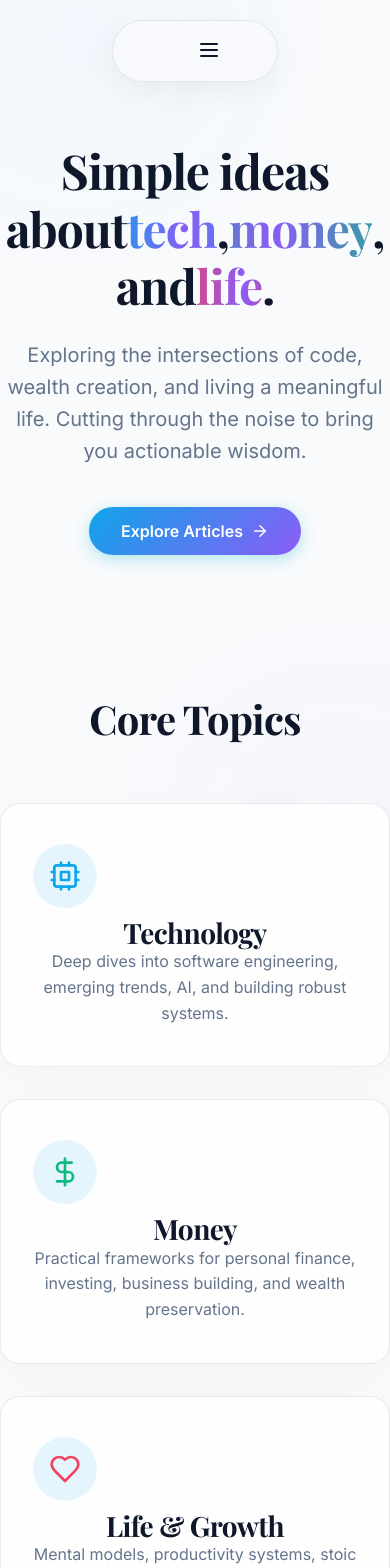
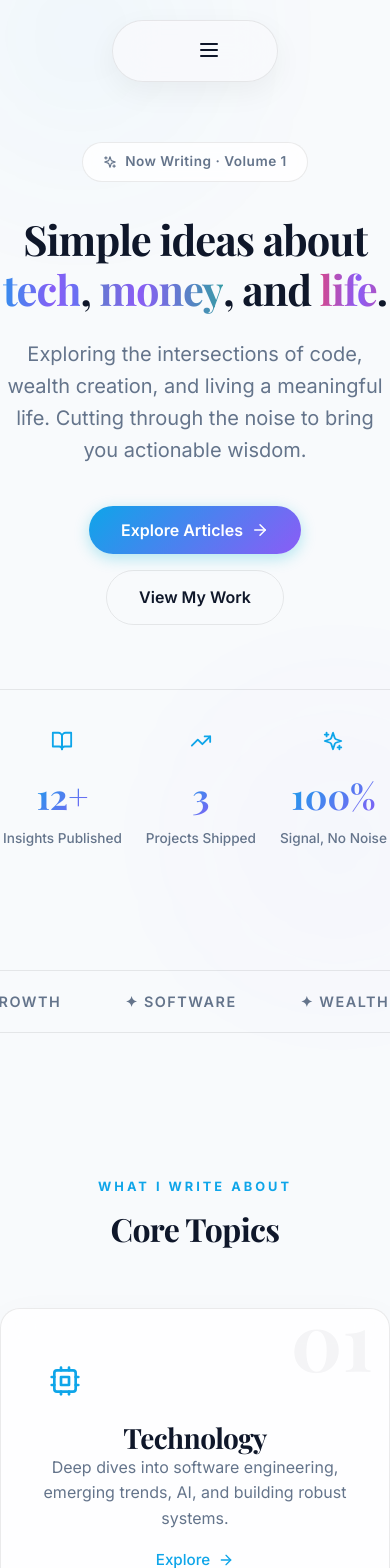
Before and after one commit to satish051/satish-insights, a React (Vite) app: page / in a window 390 px wide. Shown: the top 1568 px of the page. Built offline with nearby package versions, Linux system fonts and the light colour scheme; a web font is replaced by a local one.

Commit message:
Creative overhaul: ticker, stats bar, hero badge, work card overlays, section eyebrows

```diff
--- a/src/index.css
+++ b/src/index.css
@@ -202,6 +202,248 @@ main {
 .btn-primary:hover {
   transform: translateY(-2px);
   box-shadow: 0 6px 20px rgba(139, 92, 246, 0.4);
+}
+
+.btn-secondary {
+  background: transparent;
+  color: var(--text-main);
+  border: 1px solid var(--panel-border);
+  padding: 14px 32px;
+  border-radius: 30px;
+  font-weight: 600;
+  font-size: 1rem;
+  font-family: var(--font-sans);
+  cursor: pointer;
+  transition: all 0.3s ease;
+  display: inline-flex;
+  align-items: center;
+  gap: 8px;
+  text-decoration: none;
+}
+
+.btn-secondary:hover {
+  border-color: var(--accent-cyan);
+  color: var(--accent-cyan);
+  background: rgba(14, 165, 233, 0.05);
+}
+
+/* Hero Badge */
+.hero-badge {
+  display: inline-flex;
+  align-items: center;
+  gap: 8px;
+  background: var(--panel-bg);
+  border: 1px solid var(--panel-border);
+  backdrop-filter: blur(12px);
+  padding: 8px 20px;
+  border-radius: 50px;
+  font-size: 0.85rem;
+  font-weight: 600;
+  color: var(--text-muted);
+  margin-bottom: 32px;
+  letter-spacing: 0.5px;
+}
+
+/* Stats Row */
+.stats-row {
+  display: flex;
+  justify-content: center;
+  gap: 48px;
+  margin-top: 64px;
+  padding-top: 40px;
+  border-top: 1px solid var(--panel-border);
+  flex-wrap: wrap;
+}
+
+.stat-item {
+  display: flex;
+  flex-direction: column;
+  align-items: center;
+  gap: 4px;
+  text-align: center;
+}
+
+.stat-icon {
+  color: var(--accent-cyan);
+  margin-bottom: 4px;
+}
+
+.stat-value {
+  font-family: var(--font-serif);
+  font-size: 2.2rem;
+  font-weight: 700;
+  background: var(--accent-gradient);
+  -webkit-background-clip: text;
+  -webkit-text-fill-color: transparent;
+  background-clip: text;
+}
+
+.stat-label {
+  font-size: 0.85rem;
+  color: var(--text-muted);
+  font-weight: 500;
+}
+
+/* Marquee Ticker */
+.ticker-wrapper {
+  overflow: hidden;
+  padding: 18px 0;
+  border-top: 1px solid var(--panel-border);
+  border-bottom: 1px solid var(--panel-border);
+  margin: 60px 0;
+  white-space: nowrap;
+}
+
+.ticker-track {
+  display: inline-flex;
+  gap: 0;
+  animation: ticker 30s linear infinite;
+}
+
+.ticker-item {
+  display: inline-block;
+  padding: 0 32px;
+  font-size: 0.9rem;
+  font-weight: 600;
+  text-transform: uppercase;
+  letter-spacing: 1.5px;
+  color: var(--text-muted);
+  white-space: nowrap;
+  transition: color 0.3s;
+}
+
+.ticker-item:hover {
+  color: var(--accent-cyan);
+}
+
+@keyframes ticker {
+  from { transform: translateX(0); }
+  to { transform: translateX(-50%); }
+}
+
+/* Section Header with eyebrow */
+.section-header {
+  text-align: center;
+  margin-bottom: 60px;
+}
+
+.section-eyebrow {
+  display: inline-block;
+  font-size: 0.8rem;
+  font-weight: 700;
+  text-transform: uppercase;
+  letter-spacing: 3px;
+  color: var(--accent-cyan);
+  margin-bottom: 12px;
+}
+
+/* Enhanced Topic Cards */
+.topic-card-creative {
+  position: relative;
+  overflow: hidden;
+}
+
+.topic-number {
+  font-family: var(--font-serif);
+  font-size: 5rem;
+  font-weight: 700;
+  opacity: 0.04;
+  position: absolute;
+  top: -10px;
+  right: 16px;
+  line-height: 1;
+  pointer-events: none;
+  color: var(--text-main);
+}
+
+/* Works Grid */
+.works-grid {
+  display: grid;
+  grid-template-columns: repeat(auto-fit, minmax(340px, 1fr));
+  gap: 32px;
+}
+
+.work-card {
+  display: block;
+  text-decoration: none;
+  overflow: hidden;
+  transition: all 0.4s cubic-bezier(0.16, 1, 0.3, 1);
+}
+
+.work-card:hover {
+  transform: translateY(-8px) scale(1.01);
+  border-color: rgba(14, 165, 233, 0.3);
+  box-shadow: 0 24px 48px rgba(0, 0, 0, 0.12), 0 0 24px rgba(14, 165, 233, 0.1);
+}
+
+.work-img-wrapper {
+  position: relative;
+  overflow: hidden;
+  height: 220px;
+}
+
+.work-img {
+  width: 100%;
+  height: 100%;
+  object-fit: cover;
+  object-position: top;
+  transition: transform 0.5s ease;
+}
+
+.work-card:hover .work-img {
+  transform: scale(1.06);
+}
+
+.work-overlay {
+  position: absolute;
+  inset: 0;
+  background: linear-gradient(135deg, rgba(14,165,233,0.7), rgba(139,92,246,0.7));
+  display: flex;
+  align-items: center;
+  justify-content: center;
+  opacity: 0;
+  transition: opacity 0.3s ease;
+}
+
+.work-card:hover .work-overlay {
+  opacity: 1;
+}
+
+.work-visit-btn {
+  display: inline-flex;
+  align-items: center;
+  gap: 8px;
+  background: white;
+  color: #0f172a;
+  padding: 12px 24px;
+  border-radius: 50px;
+  font-weight: 700;
+  font-size: 0.9rem;
+}
+
+.work-info {
+  padding: 24px 28px;
+  display: flex;
+  flex-direction: column;
+  gap: 8px;
+}
+
+.work-info h3 {
+  font-size: 1.3rem;
+}
+
+.work-info p {
+  font-size: 0.9rem;
+  color: var(--text-muted);
+  line-height: 1.6;
+}
+
+.work-url {
+  font-size: 0.78rem;
+  color: var(--accent-cyan);
+  font-family: monospace;
+  margin-top: 4px;
+  opacity: 0.8;
 }
 
 /* Header */
@@ -615,13 +857,29 @@ main {
   }
 
   /* Added mobile grid and form handling */
-  .featured-grid, .topics-grid {
+  .featured-grid, .topics-grid, .works-grid {
     grid-template-columns: 1fr;
   }
 
   .newsletter-form {
     flex-direction: column;
   }
+
+  .stats-row {
+    gap: 24px;
+  }
+
+  .hero h1 {
+    font-size: 2.6rem;
+  }
+
+  .hero {
+    padding: 80px 0 60px;
+  }
+
+  .section-title {
+    font-size: 2rem;
+  }
 }
 
 .mobile-menu-btn { display: none; }
--- a/src/pages/Home.jsx
+++ b/src/pages/Home.jsx
@@ -1,13 +1,27 @@
 import React, { useEffect } from 'react';
 import { Link, useLocation } from 'react-router-dom';
-import { Cpu, DollarSign, Heart, ArrowRight } from 'lucide-react';
-import { motion } from 'framer-motion';
+import { Cpu, DollarSign, Heart, ArrowRight, ExternalLink, Sparkles, TrendingUp, BookOpen } from 'lucide-react';
+import { motion, useScroll, useTransform } from 'framer-motion';
 import { articles } from '../data/articles';
 import { works } from '../data/works';
 import Newsletter from '../components/Newsletter';
 
+const TICKER_ITEMS = [
+  '✦ Technology', '✦ Money', '✦ Life & Growth', '✦ Software', '✦ Wealth', '✦ Mindset',
+  '✦ AI', '✦ Investing', '✦ Productivity', '✦ Deep Work', '✦ Clarity', '✦ Simplicity'
+];
+
+const STATS = [
+  { icon: <BookOpen size={22} />, value: '12+', label: 'Insights Published' },
+  { icon: <TrendingUp size={22} />, value: '3', label: 'Projects Shipped' },
+  { icon: <Sparkles size={22} />, value: '100%', label: 'Signal, No Noise' },
+];
+
 export default function Home() {
   const location = useLocation();
+  const { scrollY } = useScroll();
+  const heroY = useTransform(scrollY, [0, 400], [0, -80]);
+  const heroOpacity = useTransform(scrollY, [0, 300], [1, 0.3]);
 
   useEffect(() => {
     if (location.hash) {
@@ -20,6 +34,7 @@ export default function Home() {
       }
     }
   }, [location]);
+
   return (
     <motion.main
       initial={{ opacity: 0, y: 10 }}
@@ -31,62 +46,148 @@ export default function Home() {
       <motion.section
         id="home"
         className="hero container"
+        style={{ y: heroY, opacity: heroOpacity }}
+      >
+        {/* Floating badge */}
+        <motion.div
+          initial={{ opacity: 0, scale: 0.8 }}
+          animate={{ opacity: 1, scale: 1 }}
+          transition={{ delay: 0.2, type: 'spring' }}
+          className="hero-badge"
+        >
+          <Sparkles size={14} /> Now Writing · Volume 1
+        </motion.div>
+
+        <motion.h1
+          initial={{ opacity: 0, y: 30 }}
+          animate={{ opacity: 1, y: 0 }}
+          transition={{ duration: 0.7, delay: 0.3 }}
+          style={{ position: 'relative', zIndex: 10 }}
+        >
+          Simple ideas about{' '}
+          <motion.span
+            drag
+            dragConstraints={{ left: 0, right: 0, top: 0, bottom: 0 }}
+            dragElastic={0.5}
+            whileHover={{ scale: 1.1 }}
+            whileDrag={{ scale: 1.3 }}
+            className="text-gradient-animated cursor-grab"
+            style={{ animationDelay: '0s', display: 'inline-block' }}
+          >
+            tech
+          </motion.span>
+          ,{' '}
+          <motion.span
+            drag
+            dragConstraints={{ left: 0, right: 0, top: 0, bottom: 0 }}
+            dragElastic={0.5}
+            whileHover={{ scale: 1.1 }}
+            whileDrag={{ scale: 1.3 }}
+            className="text-gradient-animated cursor-grab"
+            style={{ animationDelay: '2s', '--gradient-start': '#10b981', display: 'inline-block' }}
+          >
+            money
+          </motion.span>
+          , and{' '}
+          <motion.span
+            drag
+            dragConstraints={{ left: 0, right: 0, top: 0, bottom: 0 }}
+            dragElastic={0.5}
+            whileHover={{ scale: 1.1 }}
+            whileDrag={{ scale: 1.3 }}
+            className="text-gradient-animated cursor-grab"
+            style={{ animationDelay: '4s', '--gradient-start': '#f43f5e', display: 'inline-block' }}
+          >
+            life
+          </motion.span>
+          .
+        </motion.h1>
+
+        <motion.p
           initial={{ opacity: 0, y: 20 }}
           animate={{ opacity: 1, y: 0 }}
-        transition={{ duration: 0.5, delay: 0.1 }}
+          transition={{ duration: 0.6, delay: 0.5 }}
         >
-        <h1 style={{position: 'relative', zIndex: 10}}>
-          Simple ideas about
-          <motion.span drag dragConstraints={{ left: 0, right: 0, top: 0, bottom: 0 }} dragElastic={0.5} whileHover={{ scale: 1.1 }} whileDrag={{ scale: 1.3 }} className="text-gradient-animated cursor-grab" style={{animationDelay: '0s', display: 'inline-block'}}> tech</motion.span>,
-          <motion.span drag dragConstraints={{ left: 0, right: 0, top: 0, bottom: 0 }} dragElastic={0.5} whileHover={{ scale: 1.1 }} whileDrag={{ scale: 1.3 }} className="text-gradient-animated cursor-grab" style={{animationDelay: '2s', '--gradient-start': '#10b981', display: 'inline-block'}}> money</motion.span>, and
-          <motion.span drag dragConstraints={{ left: 0, right: 0, top: 0, bottom: 0 }} dragElastic={0.5} whileHover={{ scale: 1.1 }} whileDrag={{ scale: 1.3 }} className="text-gradient-animated cursor-grab" style={{animationDelay: '4s', '--gradient-start': '#f43f5e', display: 'inline-block'}}> life</motion.span>.
-        </h1>
-        <p>Exploring the intersections of code, wealth creation, and living a meaningful life. Cutting through the noise to bring you actionable wisdom.</p>
-        <button className="btn-primary" onClick={() => window.location.href='#insights'}>
+          Exploring the intersections of code, wealth creation, and living a meaningful life. Cutting through the noise to bring you actionable wisdom.
+        </motion.p>
+
+        <motion.div
+          initial={{ opacity: 0, y: 20 }}
+          animate={{ opacity: 1, y: 0 }}
+          transition={{ duration: 0.6, delay: 0.65 }}
+          style={{ display: 'flex', gap: '16px', justifyContent: 'center', flexWrap: 'wrap' }}
+        >
+          <button className="btn-primary" onClick={() => window.location.href = '#insights'}>
             Explore Articles <ArrowRight size={18} />
           </button>
+          <a href="#works" className="btn-secondary">
+            View My Work
+          </a>
+        </motion.div>
+
+        {/* Stats Row */}
+        <motion.div
+          className="stats-row"
+          initial={{ opacity: 0, y: 20 }}
+          animate={{ opacity: 1, y: 0 }}
+          transition={{ delay: 0.85 }}
+        >
+          {STATS.map((s, i) => (
+            <div key={i} className="stat-item">
+              <span className="stat-icon">{s.icon}</span>
+              <span className="stat-value">{s.value}</span>
+              <span className="stat-label">{s.label}</span>
+            </div>
+          ))}
+        </motion.div>
       </motion.section>
+
+      {/* Marquee Ticker */}
+      <div className="ticker-wrapper">
+        <div className="ticker-track">
+          {[...TICKER_ITEMS, ...TICKER_ITEMS].map((item, i) => (
+            <span key={i} className="ticker-item">{item}</span>
+          ))}
+        </div>
+      </div>
 
       {/* Topics Section */}
       <section id="topics" className="topics container">
-        <motion.h2
-          className="section-title"
+        <motion.div
+          className="section-header"
           initial={{ opacity: 0, y: 20 }}
           whileInView={{ opacity: 1, y: 0 }}
           viewport={{ once: true }}
         >
-          Core Topics
-        </motion.h2>
+          <span className="section-eyebrow">What I Write About</span>
+          <h2 className="section-title">Core Topics</h2>
+        </motion.div>
         <div className="topics-grid">
-          <motion.div initial={{ opacity: 0, y: 20 }} whileInView={{ opacity: 1, y: 0 }} viewport={{ once: true }} transition={{ delay: 0.1 }}>
-            <Link to="/category/technology" className="topic-card glass-panel" style={{ display: 'block' }}>
-              <div className="topic-icon">
-                <Cpu size={32} />
+          {[
+            { to: '/category/technology', Icon: Cpu, label: 'Technology', desc: 'Deep dives into software engineering, emerging trends, AI, and building robust systems.', color: 'var(--accent-cyan)', num: '01' },
+            { to: '/category/money', Icon: DollarSign, label: 'Money', desc: 'Practical frameworks for personal finance, investing, business building, and wealth preservation.', color: '#10b981', num: '02' },
+            { to: '/category/life-growth', Icon: Heart, label: 'Life & Growth', desc: 'Mental models, productivity systems, stoic philosophy, and mastering the human experience.', color: '#f43f5e', num: '03' },
+          ].map(({ to, Icon, label, desc, color, num }, i) => (
+            <motion.div
+              key={num}
+              initial={{ opacity: 0, y: 30 }}
+              whileInView={{ opacity: 1, y: 0 }}
+              viewport={{ once: true }}
+              transition={{ delay: i * 0.15 }}
+            >
+              <Link to={to} className="topic-card glass-panel topic-card-creative" style={{ display: 'block' }}>
+                <span className="topic-number">{num}</span>
+                <div className="topic-icon" style={{ color, background: `${color}18` }}>
+                  <Icon size={32} />
                 </div>
-              <h3>Technology</h3>
-              <p>Deep dives into software engineering, emerging trends, AI, and building robust systems.</p>
+                <h3>{label}</h3>
+                <p>{desc}</p>
+                <span className="read-more" style={{ color, marginTop: '16px' }}>
+                  Explore <ArrowRight size={16} />
+                </span>
               </Link>
             </motion.div>
-
-          <motion.div initial={{ opacity: 0, y: 20 }} whileInView={{ opacity: 1, y: 0 }} viewport={{ once: true }} transition={{ delay: 0.2 }}>
-            <Link to="/category/money" className="topic-card glass-panel" style={{ display: 'block' }}>
-              <div className="topic-icon" style={{color: '#10b981'}}>
-                <DollarSign size={32} />
-              </div>
-              <h3>Money</h3>
-              <p>Practical frameworks for personal finance, investing, business building, and wealth preservation.</p>
-            </Link>
-          </motion.div>
-
-          <motion.div initial={{ opacity: 0, y: 20 }} whileInView={{ opacity: 1, y: 0 }} viewport={{ once: true }} transition={{ delay: 0.3 }}>
-            <Link to="/category/life-growth" className="topic-card glass-panel" style={{ display: 'block' }}>
-              <div className="topic-icon" style={{color: '#f43f5e'}}>
-                <Heart size={32} />
-              </div>
-              <h3>Life & Growth</h3>
-              <p>Mental models, productivity systems, stoic philosophy, and mastering the human experience.</p>
-            </Link>
-          </motion.div>
+          ))}
         </div>
       </section>
 
@@ -102,7 +203,7 @@ export default function Home() {
             <h2 className="text-gradient">Visualized Wisdom</h2>
             <h3>The Concept of Leverage</h3>
             <p>Sometimes ideas are better understood through motion. Watch this short concept video breaking down how high-leverage individuals build outsized value with minimal effort.</p>
-            <button className="btn-primary" style={{marginTop: '16px'}}>Read Full Transcript <ArrowRight size={18} /></button>
+            <button className="btn-primary" style={{ marginTop: '16px' }}>Read Full Transcript <ArrowRight size={18} /></button>
           </motion.div>
           <motion.div
             className="video-player-wrapper"
@@ -119,31 +220,52 @@ export default function Home() {
       </section>
 
       {/* Featured Works */}
-      <section id="works" className="featured container" style={{ paddingTop: '40px' }}>
+      <section id="works" className="featured container works-section" style={{ paddingTop: '40px' }}>
+        <motion.div
+          className="section-header"
+          initial={{ opacity: 0, y: 20 }}
+          whileInView={{ opacity: 1, y: 0 }}
+          viewport={{ once: true }}
+        >
+          <span className="section-eyebrow">Built & Shipped</span>
           <h2 className="section-title">My Works</h2>
-        <div className="featured-grid">
+        </motion.div>
+        <div className="works-grid">
           {works.map((work, index) => (
             <motion.div
               key={work.id}
-              initial={{ opacity: 0, scale: 0.95, y: 20 }}
-              whileInView={{ opacity: 1, scale: 1, y: 0 }}
+              initial={{ opacity: 0, y: 40 }}
+              whileInView={{ opacity: 1, y: 0 }}
               viewport={{ once: true }}
-              transition={{ delay: index * 0.1 }}
+              transition={{ delay: index * 0.15, type: 'spring', stiffness: 100 }}
             >
-              <a href={work.url} target="_blank" rel="noreferrer" className="article-card glass-panel" style={{ display: 'block', overflow: 'hidden', height: '100%', textDecoration: 'none' }}>
+              <a
+                href={work.url}
+                target="_blank"
+                rel="noreferrer"
+                className="work-card glass-panel"
+              >
+                <div className="work-img-wrapper">
                   <img
                     src={work.image}
                     alt={work.title}
-                  className="article-image"
-                  style={{ objectPosition: 'top', borderBottom: '1px solid var(--panel-border)' }}
+                    className="work-img"
                     onError={(e) => {
                       e.target.onerror = null;
-                    e.target.src = 'https://via.placeholder.com/600x400?text=' + encodeURIComponent(work.title);
+                      e.target.src = `https://via.placeholder.com/800x450/0ea5e9/ffffff?text=${encodeURIComponent(work.title)}`;
                     }}
                   />
-                <h3 style={{ marginTop: '8px' }}>{work.title}</h3>
-                <p style={{ color: 'var(--text-muted)', fontSize: '0.95rem' }}>{work.description}</p>
-                <span className="read-more" style={{ marginTop: '16px' }}>Visit Live Site <ArrowRight size={16} /></span>
+                  <div className="work-overlay">
+                    <span className="work-visit-btn">
+                      <ExternalLink size={20} /> Visit Site
+                    </span>
+                  </div>
+                </div>
+                <div className="work-info">
+                  <h3>{work.title}</h3>
+                  <p>{work.description}</p>
+                  <span className="work-url">{work.url.replace('https://', '')}</span>
+                </div>
               </a>
             </motion.div>
           ))}
@@ -152,7 +274,15 @@ export default function Home() {
 
       {/* Featured Insights */}
       <section id="insights" className="featured container">
+        <motion.div
+          className="section-header"
+          initial={{ opacity: 0, y: 20 }}
+          whileInView={{ opacity: 1, y: 0 }}
+          viewport={{ once: true }}
+        >
+          <span className="section-eyebrow">Fresh Off the Press</span>
           <h2 className="section-title">Latest Insights</h2>
+        </motion.div>
         <div className="featured-grid">
           {articles.map((article, index) => (
             <motion.div
@@ -165,12 +295,12 @@ export default function Home() {
               <article className="article-card glass-panel" style={{ overflow: 'hidden', height: '100%' }}>
                 <img src={article.image} alt={article.title} className="article-image" />
                 <div className="article-meta">
-                  <span style={{color: article.color}}>{article.category}</span>
+                  <span style={{ color: article.color }}>{article.category}</span>
                   <span>{article.date}</span>
                 </div>
                 <h3>{article.title}</h3>
                 <p>{article.excerpt}</p>
-                <Link to={"/article/" + article.slug} className="read-more">Read Insight <ArrowRight size={16} /></Link>
+                <Link to={'/article/' + article.slug} className="read-more">Read Insight <ArrowRight size={16} /></Link>
               </article>
             </motion.div>
           ))}
```
Lines whose indentation alone changed are shown as unchanged.
